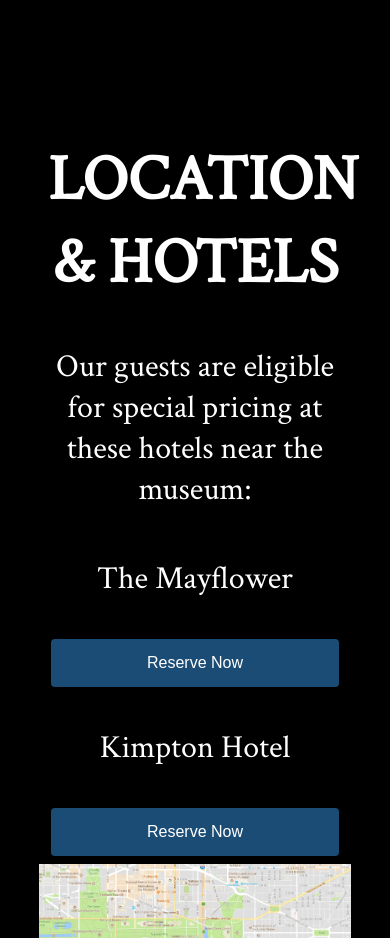
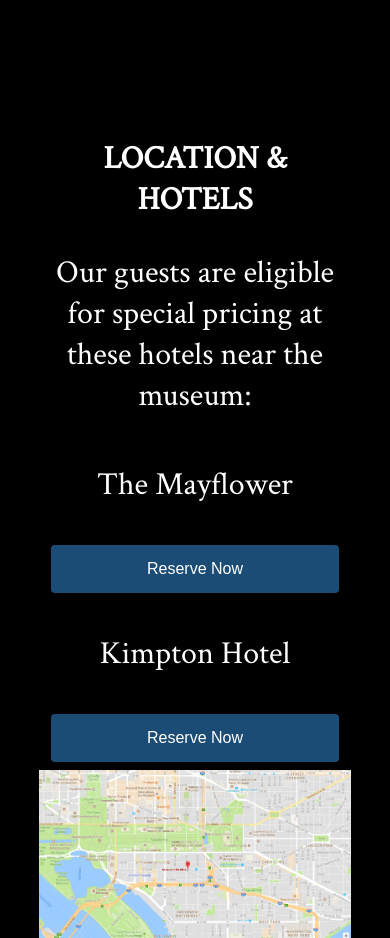
Before and after one commit to jonathanjwatson/stork-ball, a React (Create React App) app in the folder client/: page / in a window 390 px wide. Shown: the part 6440-7378 px from the top of the page. Built offline with nearby package versions, Linux system fonts and the light colour scheme.

Commit message:
More styling

```diff
--- a/client/src/components/PodSeven.jsx
+++ b/client/src/components/PodSeven.jsx
@@ -127,7 +127,8 @@ class PodSeven extends Component {
 								<br />
 								<button className="RSVP-secondary-button" onClick={this._toggleGuest}>Bring A Guest</button>
 								{ this.state.addGuest ? null : <div><button onClick={this._handleSubmit} className="RSVP-primary-button">Submit Your Information</button></div> }
-								{ this.state.addGuest ? <div>
+								{ this.state.addGuest ?
+								<div>
 									<h4>TELL US ABOUT YOUR GUEST</h4>
 									<br />
 										<label htmlFor="guestFullName">Guest Name</label>
--- a/client/src/index.css
+++ b/client/src/index.css
@@ -309,6 +309,7 @@ background-color:black;
   position:relative;
   padding-top:3em;
 }
+
 .pod-eight-splash-image button {
     padding: 15px 32px;
     text-align: center;
@@ -380,4 +381,7 @@ background-color:black;
     margin: auto;
     margin-top:1em;
 }
+.pod-eight-splash-image h1{
+  font-size:1em;
 }
+}
```
Lines whose indentation alone changed are shown as unchanged.
